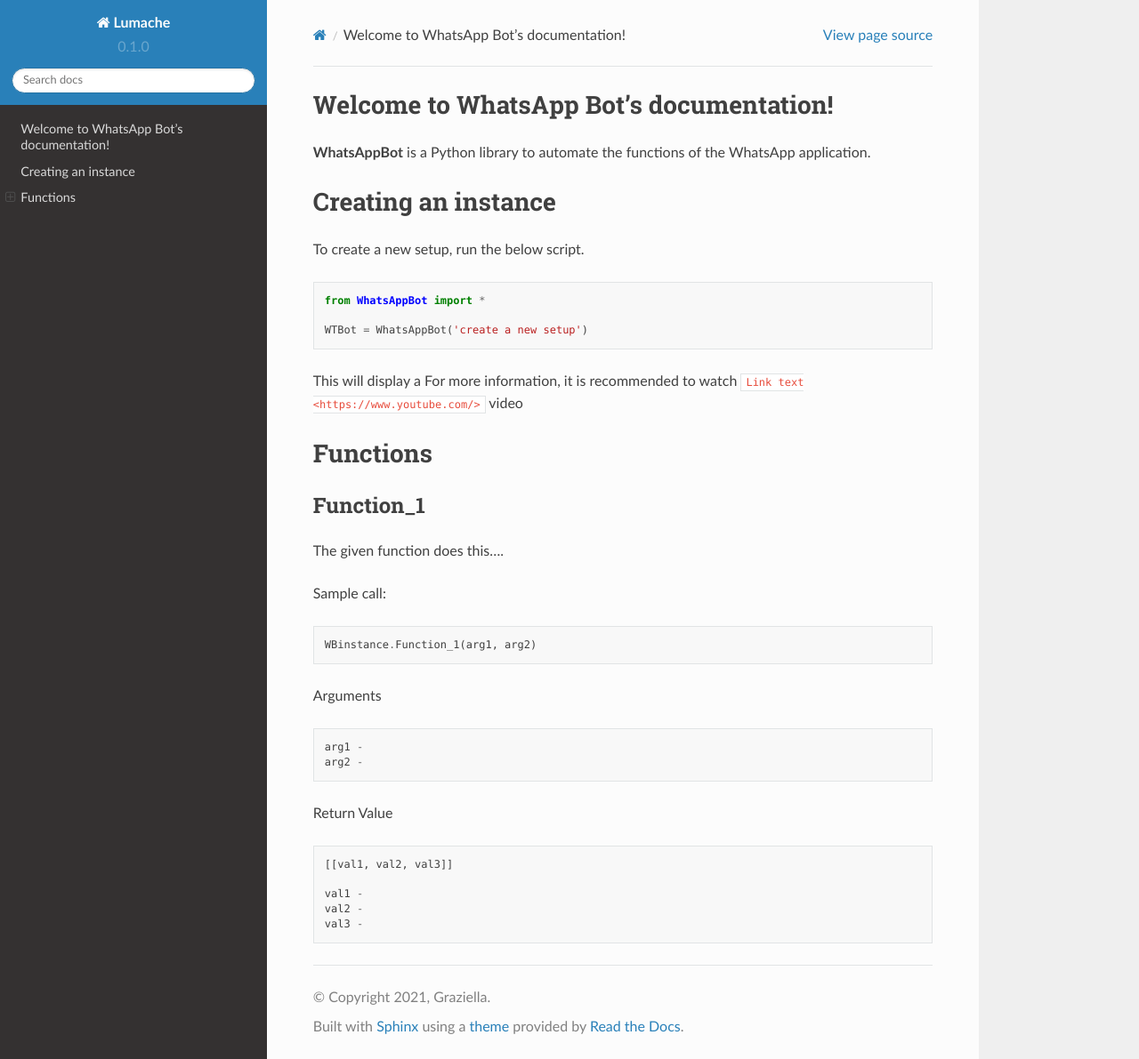
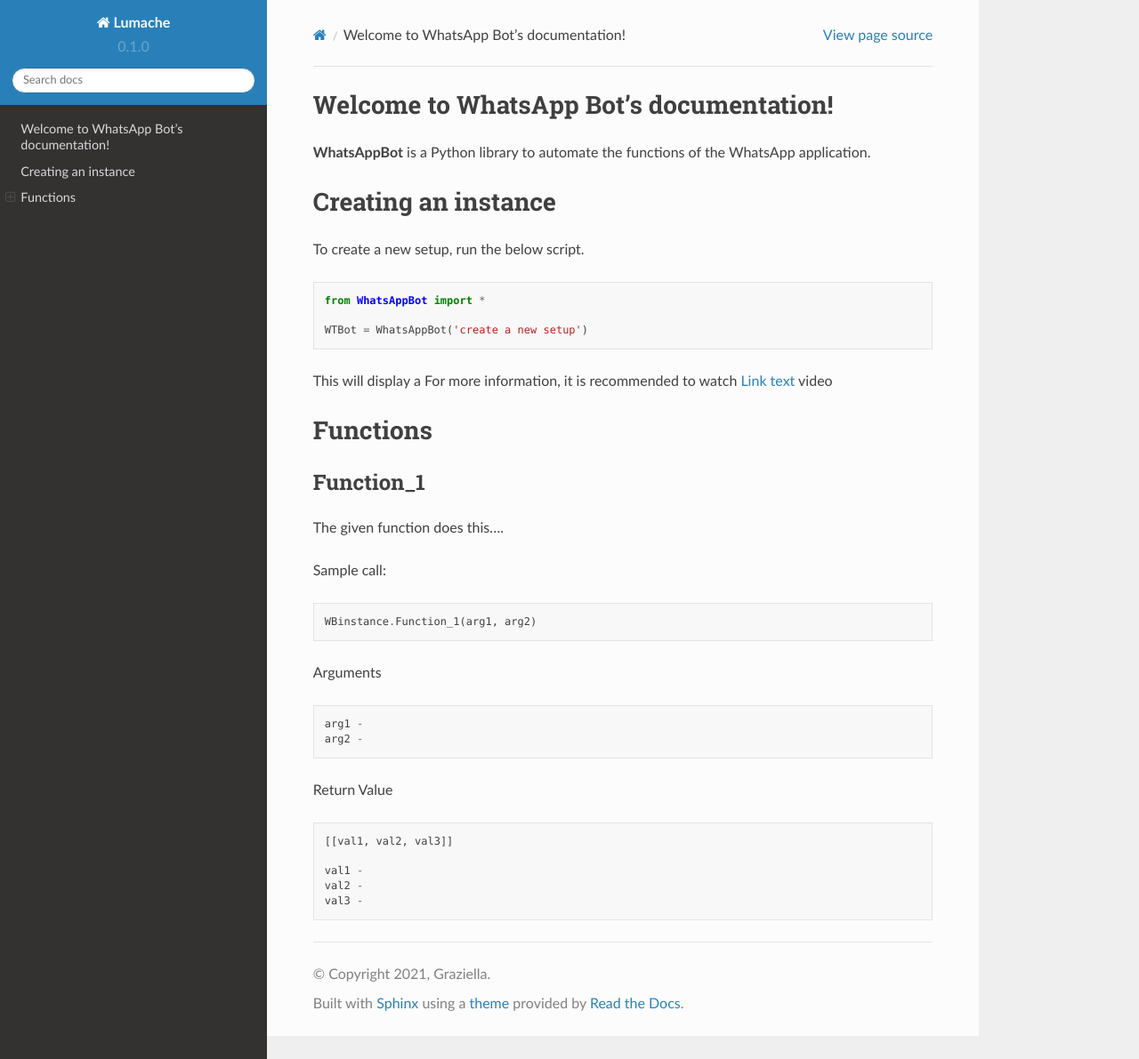
Before and after one commit to ArvindR07/WhatsAppBotDocs, a Sphinx documentation site: the page built from docs/source/index.rst, in a window 1280 px wide and 1191 px high. Shown: the whole window at 89% size. Built offline with Sphinx 7.4.7 and the Read the Docs theme 2.0.0, drawn with Linux system fonts in a browser that asks for light colours.

Commit message:
Update index.rst

```diff
--- a/docs/source/index.rst
+++ b/docs/source/index.rst
@@ -17,7 +17,7 @@
    WTBot = WhatsAppBot('create a new setup')
 
 This will display a
-For more information, it is recommended to watch `Link text <https://www.youtube.com/>` video
+For more information, it is recommended to watch `Link text <https://www.youtube.com/>`_ video
 
 
 
```
